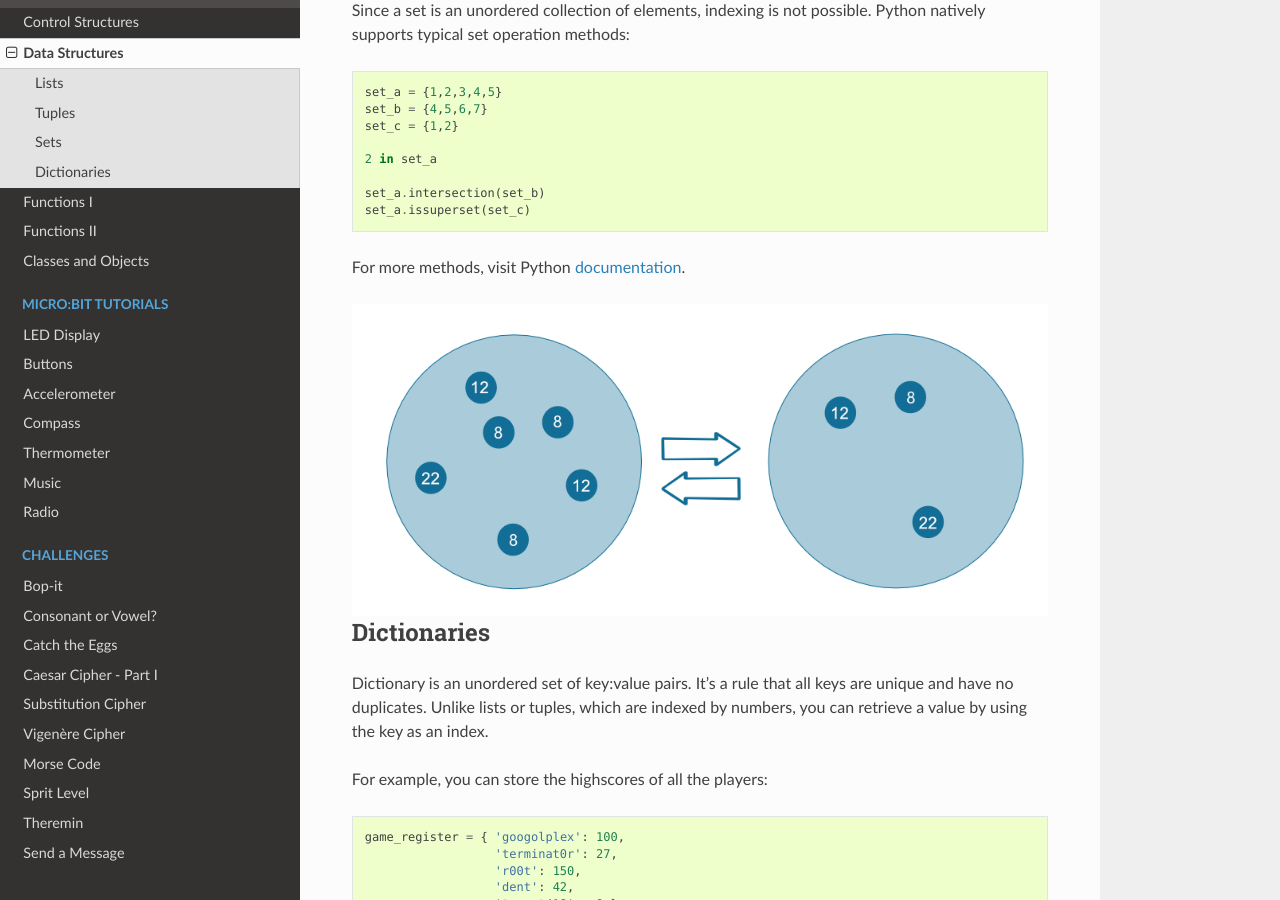
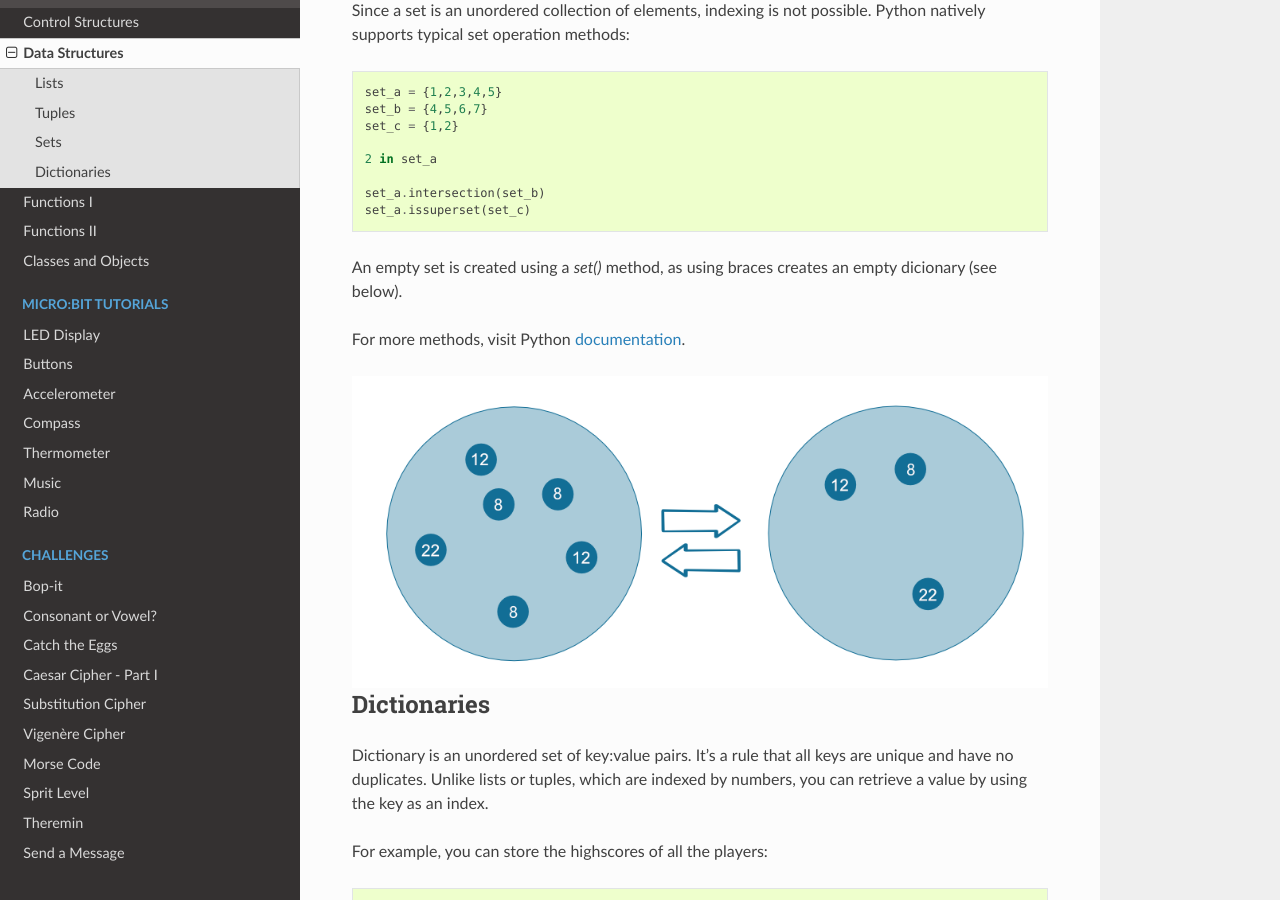
Before and after one commit to rharbird/microbit-challenges, a Sphinx documentation site: the page built from docs/source/basics/data_structures.rst, in a window 1280 px wide and 900 px high, scrolled down 3065 px. Built offline with Sphinx 7.4.7 and the Read the Docs theme 2.0.0, drawn with Linux system fonts in a browser that asks for light colours; pages that are not in the unit, such as notebooks, are missing from menus.

Commit message:
Add methods

```diff
--- a/docs/source/basics/data_structures.rst
+++ b/docs/source/basics/data_structures.rst
@@ -113,6 +113,8 @@ Since a set is an unordered collection of elements, indexing is not possible. Py
 	set_a.intersection(set_b)
 	set_a.issuperset(set_c)
 
+An empty set is created using a `set()` method, as using braces creates an empty dicionary (see below).
+
 For more methods, visit Python documentation_.
 
 .. _documentation: https://docs.python.org/2/library/stdtypes.html#set
```
